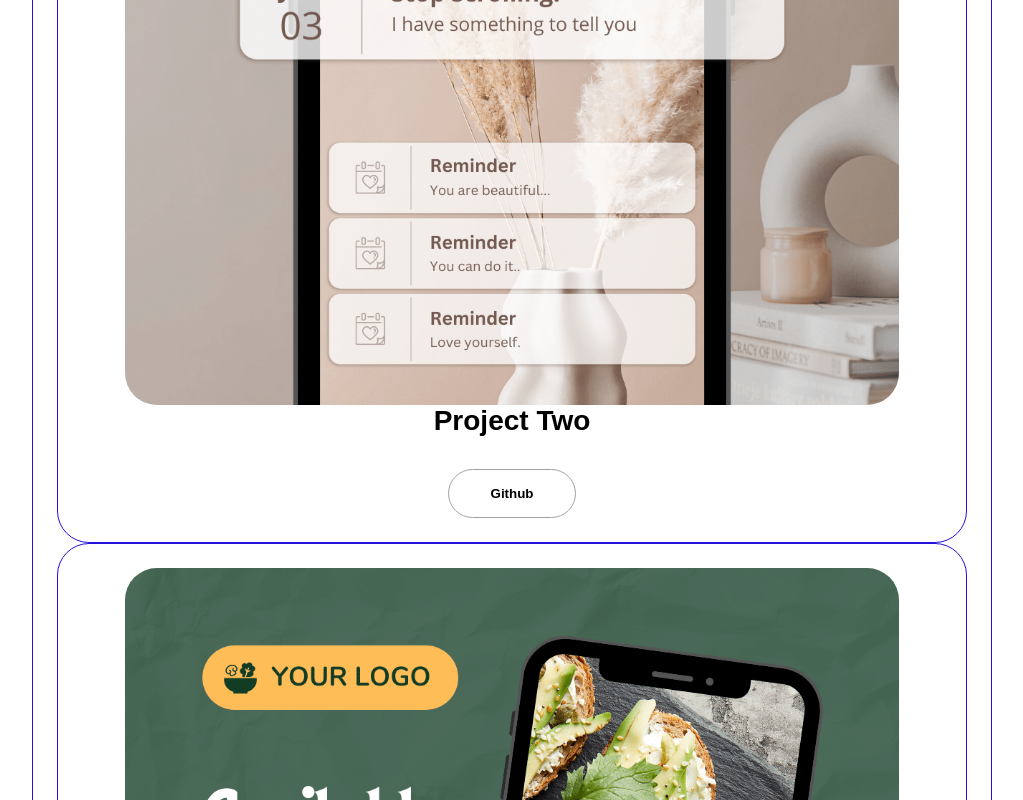
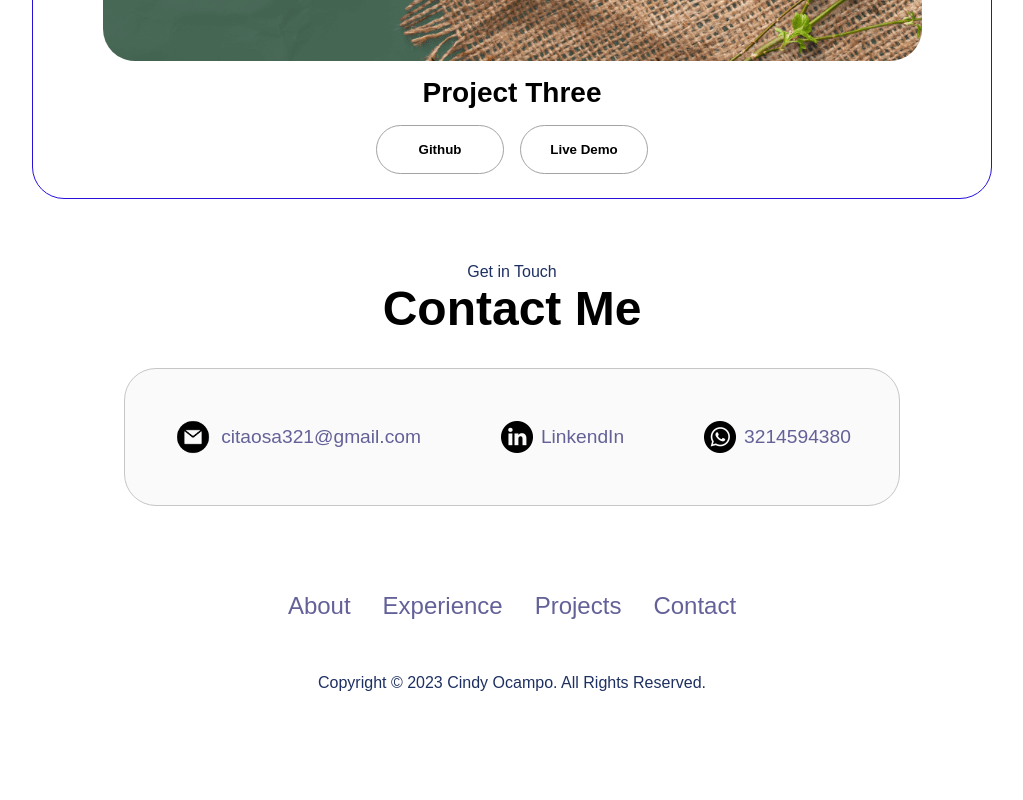
Before and after one commit to Tatiana1518/Portafolio-Cindy_Ocampo, a plain HTML site: page index.html in a window 1280 px wide. Shown: the part 3920-4720 px from the top of the page, without its empty margins (128-1151 px from the left). After the commit the page ends 4666 px from the top, so only its background shows below. Drawn offline with Linux system fonts and the light colour scheme; a web font is replaced by a local one.

Commit message:
Portfolio

```diff
--- a/index.html
+++ b/index.html
@@ -256,6 +256,14 @@
                                                 onclick=""
                                                 >
                                             Github
+                                            </button>
+                                            <button
+                                            class="btn btn-color-2 project-btn"
+                                            onclick=""
+                                            >
+                                                Live Demo
+                                            </button>
+                                        </div>
                                         </div>
                                         <div class="details-container color-container">
                                             <div class="article-container">
@@ -272,7 +280,13 @@
                                                 onclick=""
                                                 >
                                                 Github
-
+                                                </button>
+                                                <button
+                                                class="btn btn-color-2 project-btn"
+                                                onclick=""
+                                                >
+                                                Live Demo
+                                                </button>
                                             </div>
                                         </div>
                                         <div class="details-container color-container">
@@ -290,12 +304,20 @@
                                                 onclick=""
                                                 >
                                             Github
+                                            </button>
+                                            <button
+                                            class="btn btn-color-2 project-btn"
+                                            onclick="">
+                                            Live Demo
+                                            </button>
+                                        </div>
+                                            </div>
                             </section>
                             <section id="contact">
                                 <p class="section_text_p1">Get in Touch</p>
                                 <h1 class="title">Contact Me</h1>
                                 <div class="contact-info-upper-container">
-                                    <div class="contact-infor-container">
+                                    <div class="contact-info-container">
                                         <img
                                         src="./assets/email.png"
                                         alt="Email icon"
@@ -311,13 +333,21 @@
                                         />
                                         <p><a href="https://www.linkedin.com/in/tatiana-ocampo-2880b726b">LinkendIn</a></p>
                                     </div>
+                                    <div class="contact-info-container">
+                                        <img
+                                        src="./assets/whatsapp.png"
+                                        alt="Whatsapp icon"
+                                        class="icon contact-icon"
+                                        />
+                                        <p><a href="https://wa.link/73bzjd">3214594380</a></p>
+                                    </div>
                                 </div>
                             </section>
                             <footer>
                                 <nav>
                                     <div class="nav-links-container">
                                         <ul class="nav-links">
-                                            <li><a href="#about"></a>About</li>
+                                            <li><a href="#about">About</a></li>
                                             <li><a href="#experience">Experience</a></li>
                                             <li><a href="#projects">Projects</a></li>
                                             <li><a href="#contact">Contact</a></li>
--- a/style.css
+++ b/style.css
@@ -405,7 +405,7 @@ article .icon {
     align-items: center;
     justify-content: center;
     gap: 0.5rem; /*Espacio entre icono y texto*/
-    margin: 1.5rem;
+    margin: 2.5rem;
 }
 
 .contact-info-container p {
@@ -420,6 +420,8 @@ article .icon {
     height: 2.5rem;
 }
 
+
+
 /* FOOTER SECTION */
 
 footer {
```
Also changed, not shown: assets/whatsapp.png (added).
